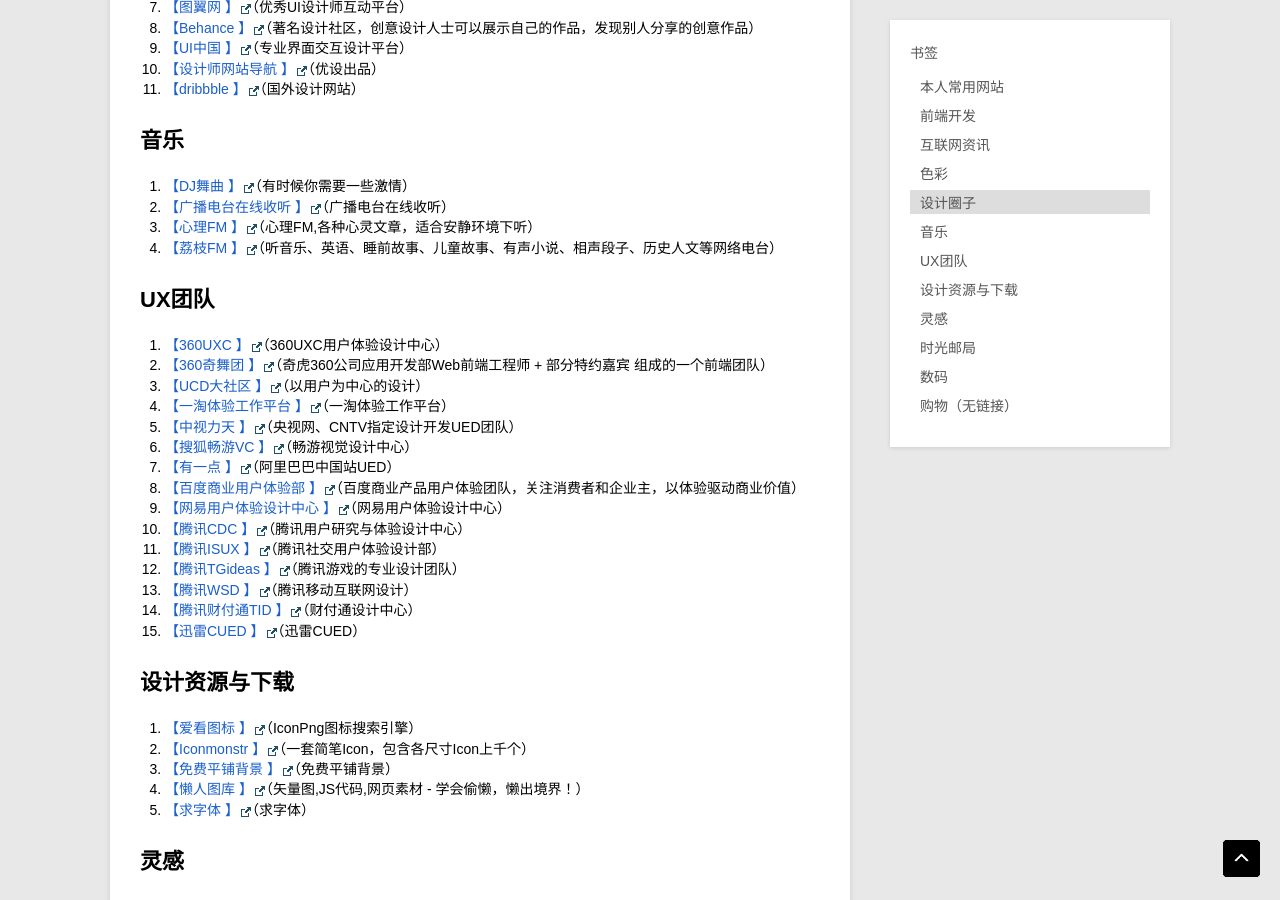
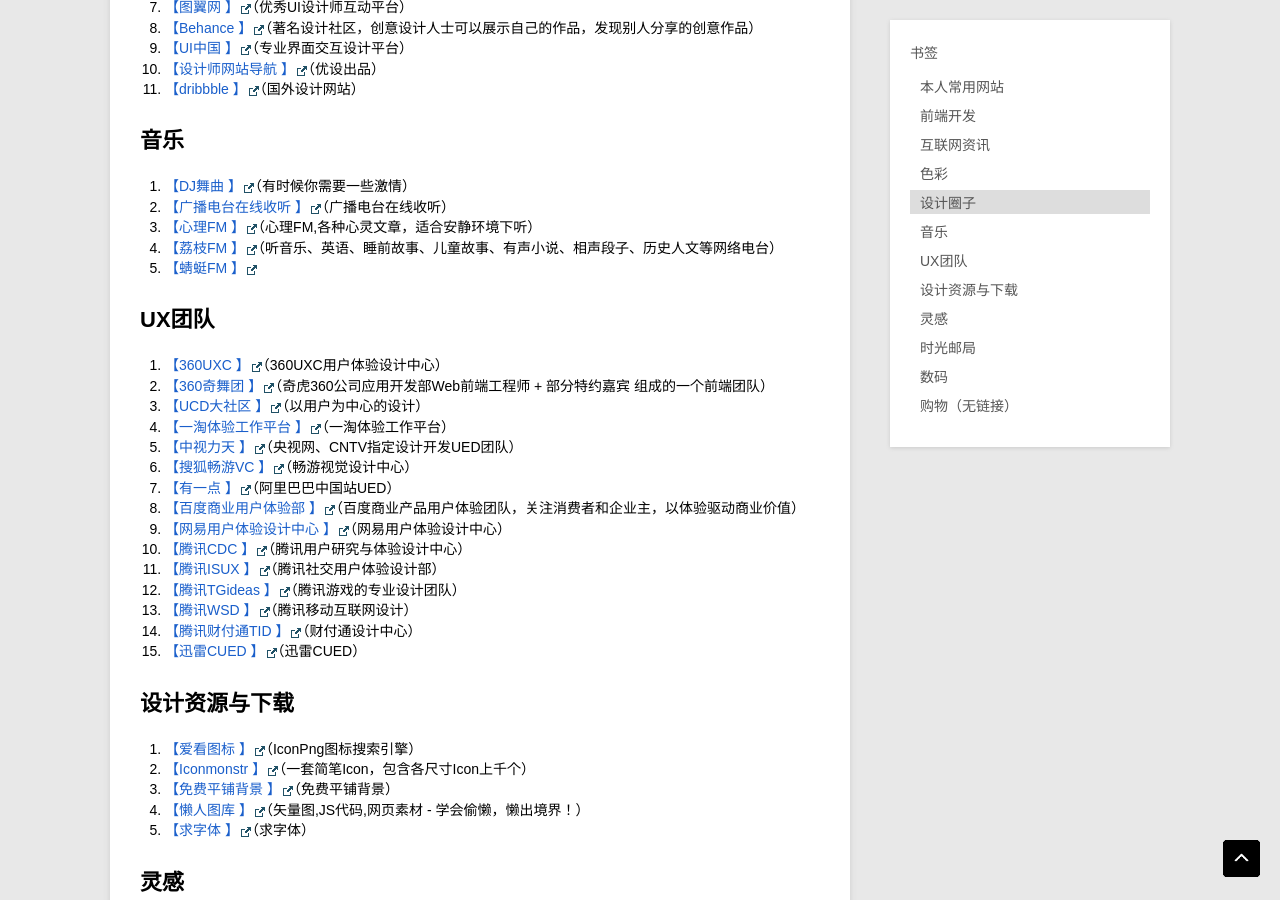
Before and after one commit to Fuqike/fuqike.github.io, a Jekyll site: the page built from _posts/project/2017-03-15-bookmark.md, in a window 1280 px wide and 900 px high, scrolled down 1130 px. Built offline with Jekyll 4.4.1, drawn with Linux system fonts in a browser that asks for light colours; comment, search, counter and statistics services are not loaded.

Commit message:
update bookmark

```diff
--- a/_posts/project/2017-03-15-bookmark.md
+++ b/_posts/project/2017-03-15-bookmark.md
@@ -49,6 +49,7 @@ category: project
 2. [【广播电台在线收听  】](http://www.fifm.cn/)（广播电台在线收听）
 3. [【心理FM  】](http://fm.xinli001.com/)（心理FM,各种心灵文章，适合安静环境下听）
 4. [【荔枝FM  】](http://www.lizhi.fm/)（听音乐、英语、睡前故事、儿童故事、有声小说、相声段子、历史人文等网络电台）
+5. [【蜻蜓FM  】](http://www.qingting.fm/)
 
 ## UX团队
 1. [【360UXC  】](http://uxc.360.cn/)（360UXC用户体验设计中心）
```
Also changed, not shown: 1 other file.
